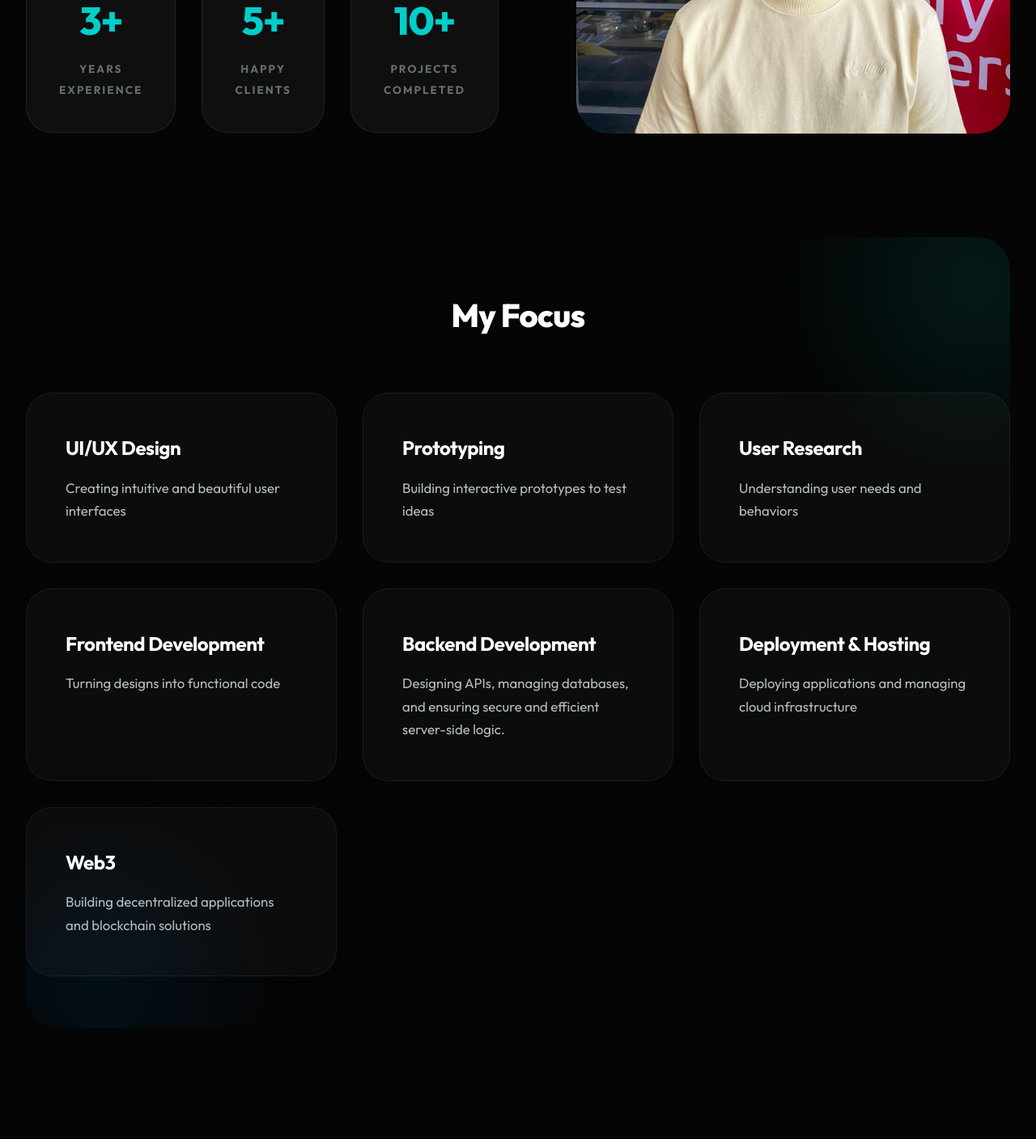
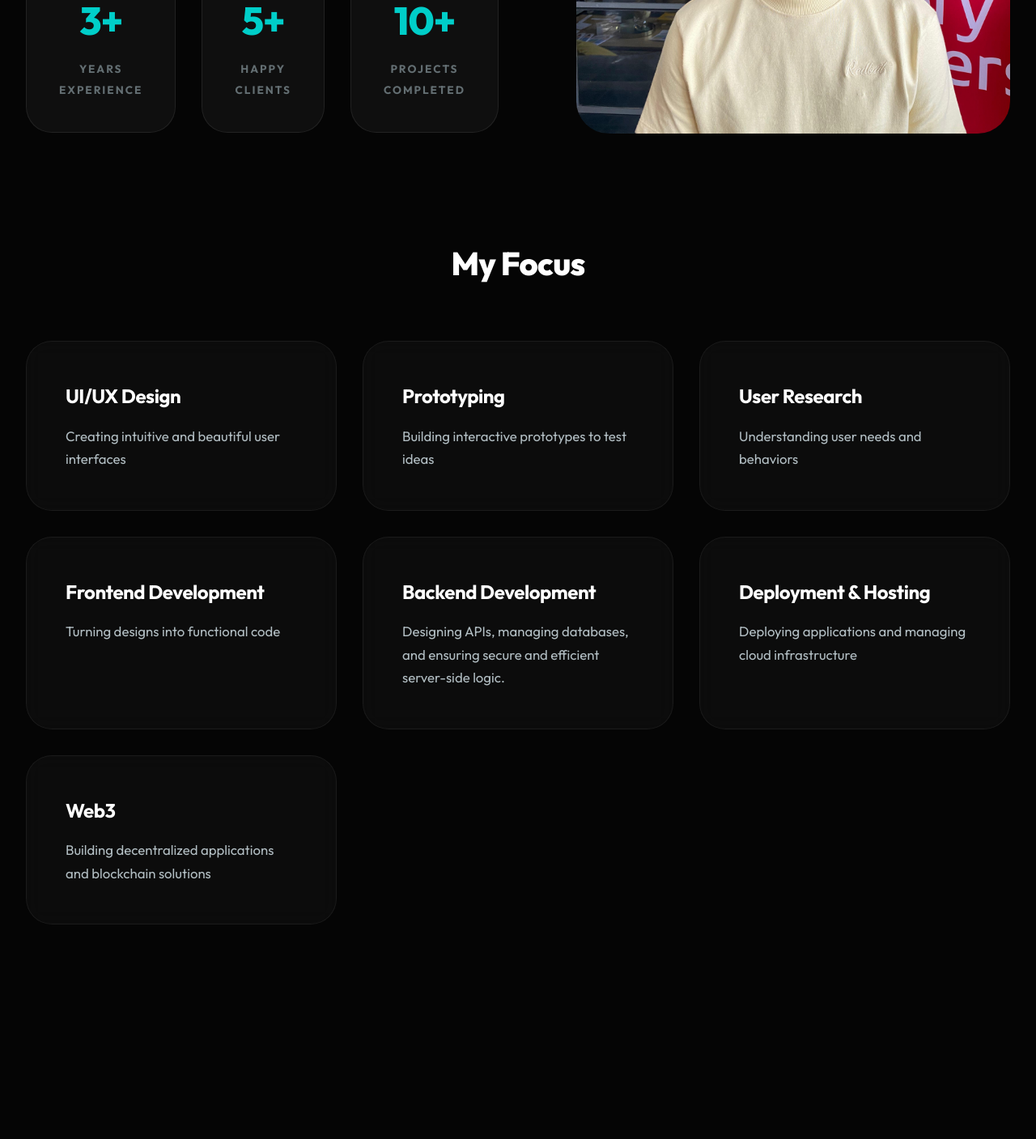
Before and after one commit to AdamDono/adam-dono-portfolio, an Angular app: page / in a window 1280 px wide. Shown: the part 1457-2864 px from the top of the page at 81% size. Built offline with nearby package versions, Linux system fonts and the light colour scheme; no server answers; what ngx-lottie would draw is missing.

Commit message:
Remove blobs from My Focus and revert to base design

```diff
--- a/src/app/components/about/about.component.css
+++ b/src/app/components/about/about.component.css
@@ -79,27 +79,6 @@
 
 .about-services {
   margin-top: 8rem;
-  position: relative;
-  overflow: hidden;
-  padding: 4rem 0;
-  border-radius: 40px;
-}
-
-.blob-about-1 {
-  width: 300px;
-  height: 300px;
-  top: -100px;
-  right: -100px;
-  opacity: 0.1;
-}
-
-.blob-about-2 {
-  width: 250px;
-  height: 250px;
-  bottom: -50px;
-  left: -50px;
-  opacity: 0.1;
-  animation-delay: -5s;
 }
 
 .services-title {
--- a/src/app/components/about/about.component.html
+++ b/src/app/components/about/about.component.html
@@ -22,10 +22,6 @@
     </div>
 
     <div class="about-services">
-      <div class="floating-blobs">
-        <div class="blob blob-primary blob-about-1"></div>
-        <div class="blob blob-secondary blob-about-2"></div>
-      </div>
       <h2 class="services-title">My Focus</h2>
 
       <div class="services-grid">
```
